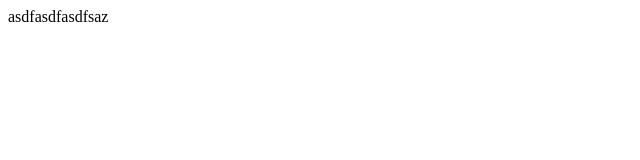
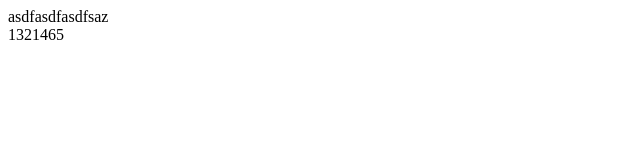
Before and after one commit to wei292224644/testgit, a plain HTML site: page index3.html in a window 1280 px wide. Shown: the full height of the page, 0-640 px from the left. Drawn offline with Linux system fonts and the light colour scheme.

Commit message:
sagjlkasg

```diff
--- a/index3.html
+++ b/index3.html
@@ -8,6 +8,6 @@
 </head>
 <body>
     asdfasdfasdfsaz
-    <div></div>
+    <div>1321465</div>
 </body>
 </html>
```
